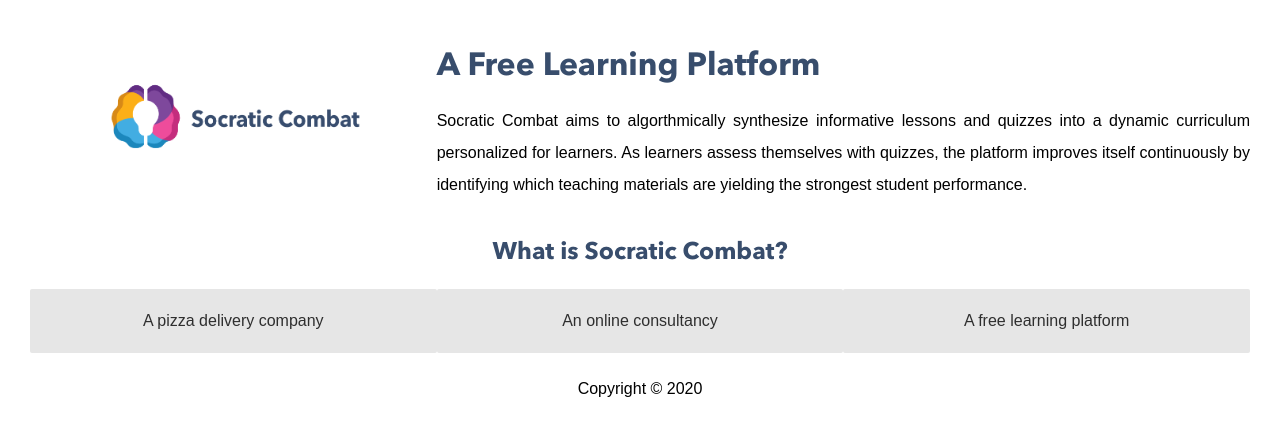
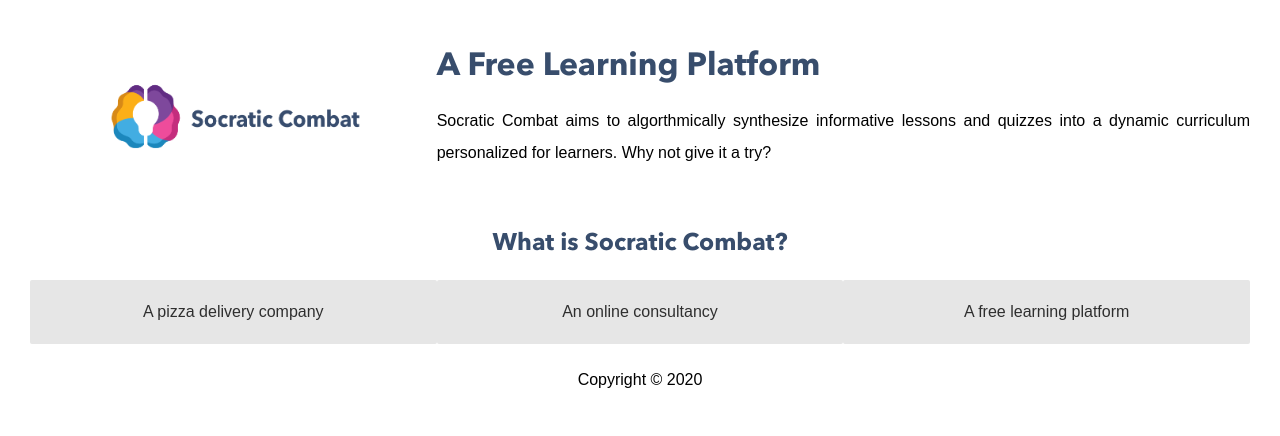
Before and after one commit to timeemit/socratic-garden, a Next.js app: page / in a window 1280 px wide. Shown: the top 436 px of the page. Built offline with nearby package versions, Linux system fonts and the light colour scheme.

Commit message:
Some copy improvement

```diff
--- a/pages/index.js
+++ b/pages/index.js
@@ -13,7 +13,7 @@
 
     <div className="pure-u-1 pure-u-lg-2-3">
       <h1>A Free Learning Platform</h1>
-      <p>Socratic Combat aims to algorthmically synthesize informative lessons and quizzes into a dynamic curriculum personalized for learners.  As learners assess themselves with quizzes, the platform improves itself continuously by identifying which teaching materials are yielding the strongest student performance.</p>
+      <p>Socratic Combat aims to algorthmically synthesize informative lessons and quizzes into a dynamic curriculum personalized for learners.  Why not give it a try?</p>
     </div>
 
     <div className="pure-u-1 centered-text">
@@ -21,6 +21,8 @@
     </div>
 
     {/*
+    <h1 className="pure-u-1 centered-text">Continuously Self-Improving</h1>
+    <p className="pure-u-1">As learners assess themselves with quizzes, the platform improves itself continuously by identifying which teaching materials are yielding the strongest student performance.</p>
     <h1 className="pure-u-1 centered-text">Empower Curiosity</h1>
     <p className="pure-u-1">Socratic Combat puts students as the central navigators of their educational journey, where the menus of lessons and quizzes are highlighted with algorithmically measured signals that help guide students towards their own criteria for success.</p>
     <div className="pure-u-1 pure-u-md-1-3 padding-side-sm">
```
